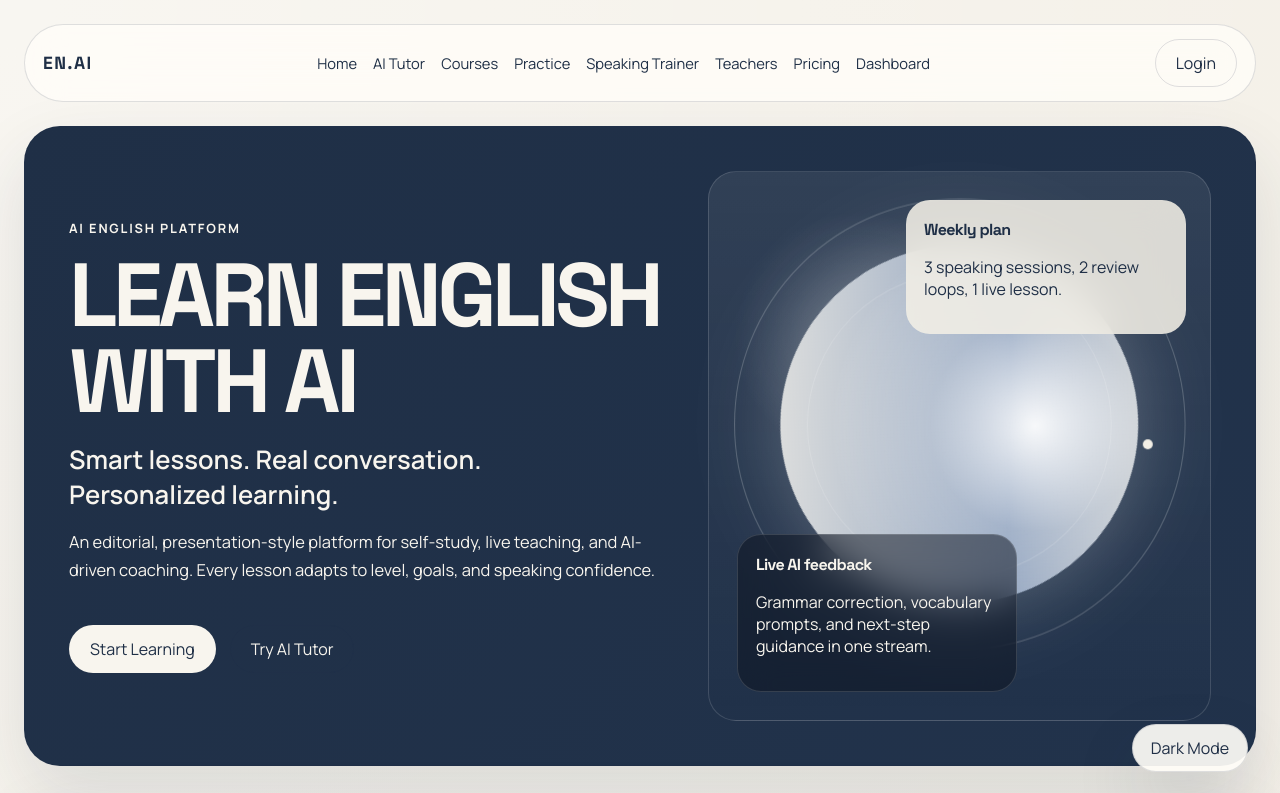
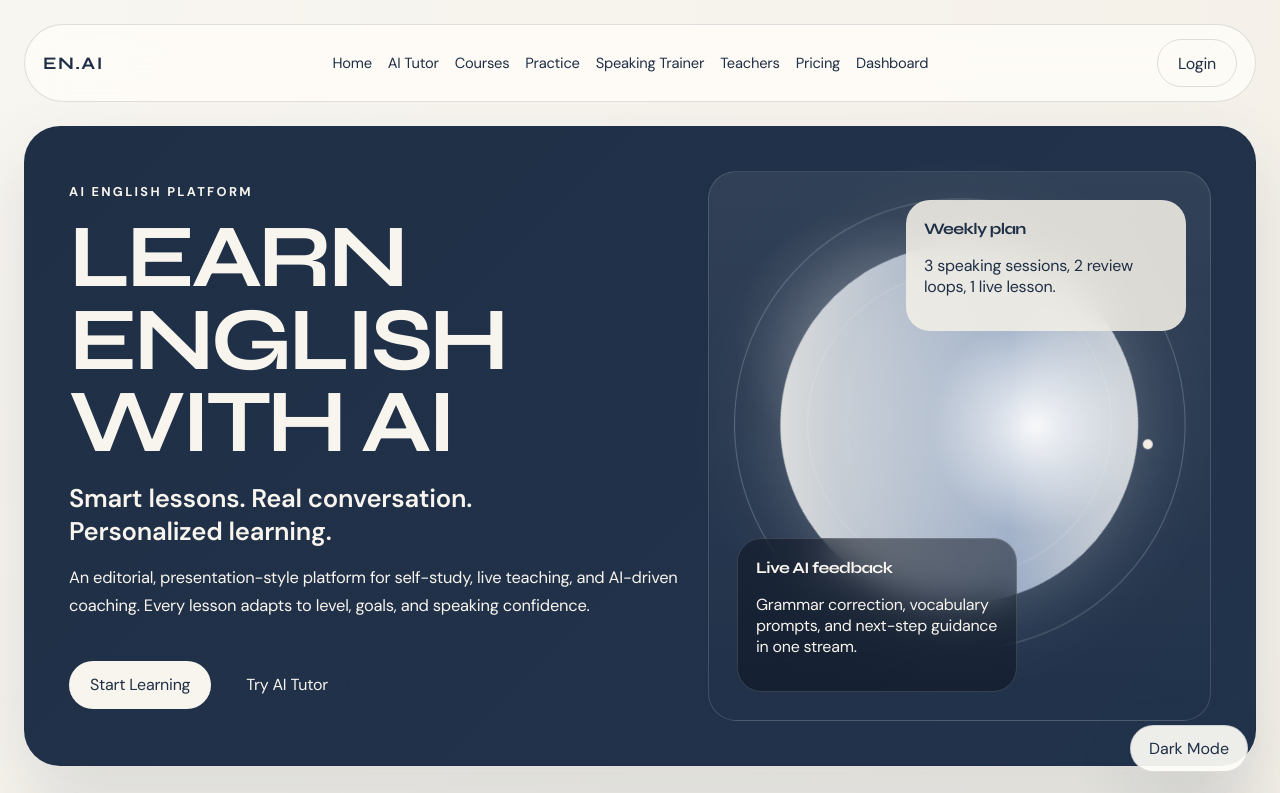
Before and after one commit to lana486/2, a Next.js app: page / in a window 1280 px wide. Shown: the top 793 px of the page. Built offline with nearby package versions, Linux system fonts and the light colour scheme.

Commit message:
Update site typography

```diff
--- a/app/globals.css
+++ b/app/globals.css
@@ -35,6 +35,8 @@ body {
     linear-gradient(180deg, var(--bg) 0%, color-mix(in srgb, var(--bg) 85%, #ffffff 15%) 100%);
   color: var(--text);
   font-family: var(--font-body), sans-serif;
+  font-weight: 400;
+  letter-spacing: -0.015em;
   transition: background 250ms ease, color 250ms ease;
 }
 
@@ -179,8 +181,8 @@ input {
   margin: 0;
   font-family: var(--font-display), sans-serif;
   font-size: clamp(3rem, 7vw, 6.8rem);
-  line-height: 0.95;
-  letter-spacing: -0.05em;
+  line-height: 0.92;
+  letter-spacing: -0.045em;
   text-transform: uppercase;
 }
 
@@ -209,7 +211,7 @@ input {
   margin: 0 0 16px;
   font-size: 0.8rem;
   font-weight: 700;
-  letter-spacing: 0.14em;
+  letter-spacing: 0.18em;
   text-transform: uppercase;
 }
 
--- a/app/layout.tsx
+++ b/app/layout.tsx
@@ -1,16 +1,16 @@
 import type { Metadata } from "next";
 import type { ReactNode } from "react";
-import { Manrope, Space_Grotesk } from "next/font/google";
+import { DM_Sans, Syne } from "next/font/google";
 import "./globals.css";
 import { ThemeToggle } from "@/components/theme-toggle";
 import { MainNav } from "@/components/main-nav";
 
-const manrope = Manrope({
+const dmSans = DM_Sans({
   variable: "--font-body",
   subsets: ["latin"],
 });
 
-const spaceGrotesk = Space_Grotesk({
+const syne = Syne({
   variable: "--font-display",
   subsets: ["latin"],
 });
@@ -27,7 +27,7 @@ export default function RootLayout({
 }>) {
   return (
     <html lang="en" suppressHydrationWarning>
-      <body className={`${manrope.variable} ${spaceGrotesk.variable}`}>
+      <body className={`${dmSans.variable} ${syne.variable}`}>
         <div className="site-shell">
           <MainNav />
           <ThemeToggle />
```
